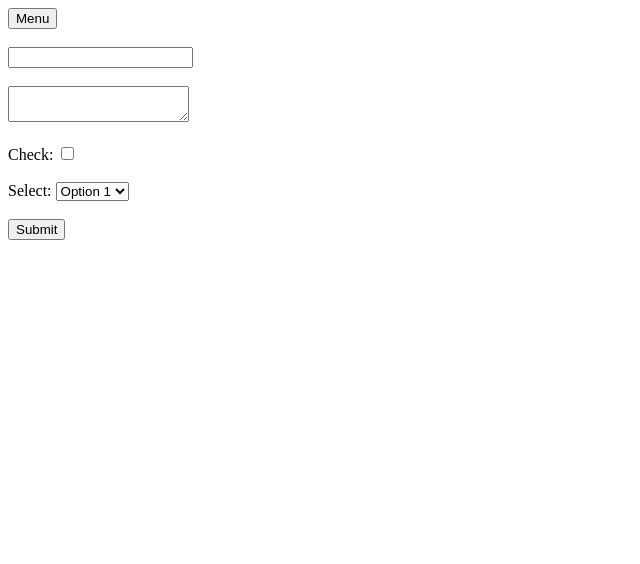
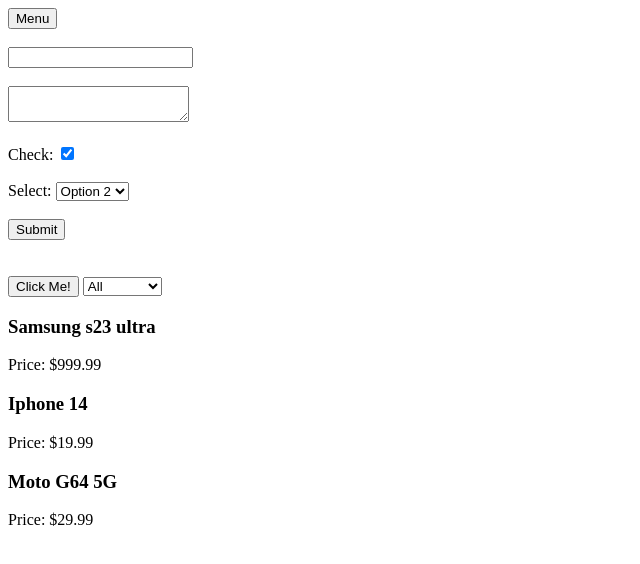
Before and after one commit to ramana721/JavaScriptPracitse, a plain HTML site: page index.html in a window 1280 px wide. Shown: the whole page, without its empty margins (0-640 px from the left). Drawn offline with Linux system fonts and the light colour scheme.

Commit message:
event Delegation and propagation

```diff
--- a/eventHandling.js
+++ b/eventHandling.js
@@ -54,5 +54,35 @@
 function HandleSubmit(event){
     event.preventDefault();
     console.log("Form Submitted!");
+    // To Display the Option that was selected in the dropdown menu.
+    var submitedValue = document.getElementById("select").value;
+    console.log(document.querySelector(`option[value="${submitedValue}"]`).innerText);
+    // console.log(document.getElementById("select").innerText);
+}
+
+var testButton = document.querySelector("#testButton");
+testButton.addEventListener("click", (event) => testButtonClick(event), {once: true,passive: false});
+function testButtonClick(event){
+    event.preventDefault();
+    console.log("Test Button Clicked! - Limited to once");
     console.log(document.getElementById("select").value);
 }
+testButton.addEventListener("click", ()=> console.log("Clicked Me!"));
+
+var category = document.getElementById("category-filter");
+var productList = document.querySelectorAll(".product");
+category.addEventListener("change", (event) => {
+    let selectedCategory = event.target.value;
+    productList.forEach((product) => {
+        let productName = product.getAttribute("data-category");
+        if (selectedCategory === "all" || productName === selectedCategory){
+            product.style.display = "block";
+        } else{
+            product.style.display = "none";
+        }
+    })
+});
+
+// Event Bubbling in DOM
+var body = document.getElementsByTagName("body")[0];
+body.addEventListener("click", (event) => console.log("body Clicked"));
--- a/index.html
+++ b/index.html
@@ -32,13 +32,13 @@
     <textarea name="textarea" id="textarea"></textarea>
     <br><br>
     <label for="check">Check:</label>
-    <input type="checkbox" name="check" id="check">
+    <input type="checkbox" name="check" id="check" checked>
     <br><br>
     <form id="form" onsubmit="HandleSubmit(event)">
         <label for="select">Select:</label>
         <select name="select" id="select">
             <option value="1">Option 1</option>
-            <option value="2">Option 2</option>
+            <option value="2" selected>Option 2</option>
             <option value="3">Option 3</option>
         </select>
         <br><br>
@@ -46,10 +46,35 @@
         <button type="submit">Submit</button>
 
     </form>
+    <br><br>
+    <button id="testButton" class="testButton">Click Me!</button>
+
+    <!-- Category Filter using Js Event Handlers -->
+    <select id="category-filter">
+        <option value="All">All</option>
+        <option value="Apple">Apple</option>
+        <option value="Samsung">Samsung</option>
+        <option value="Moto">Moto</option>
+    </select>
+    <div id="product-list">
+        <div class="product" data-category="Samsung">
+            <h3>Samsung s23 ultra</h3>
+            <p>Price: $999.99</p>
+        </div>
+        <div class="product" data-category="Apple">
+            <h3>Iphone 14 </h3>
+            <p>Price: $19.99</p>
+        </div>
+        <div class="product" data-category="Moto">
+            <h3> Moto G64 5G</h3>
+            <p>Price: $29.99</p>
+        </div>
+    </div>
+
     <script src="eventHandling.js"></script>
     <script>
         // console.log(document.getElementById("menu"), document.getElementById("menuTrigger"));
-        console.log(window.location.href, window.location.hostname);
+        //console.log(window.location.href, window.location.hostname);
     </script>
 </body>
 </html>
```
